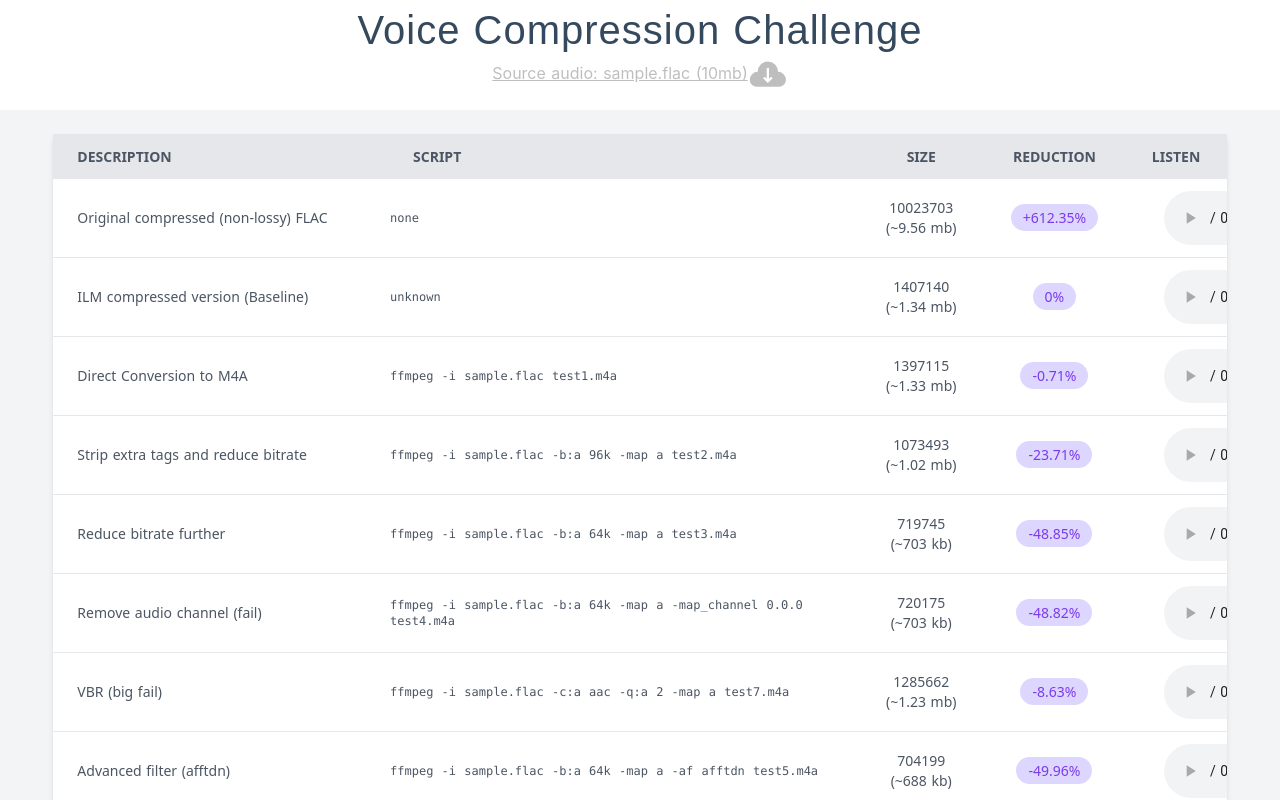
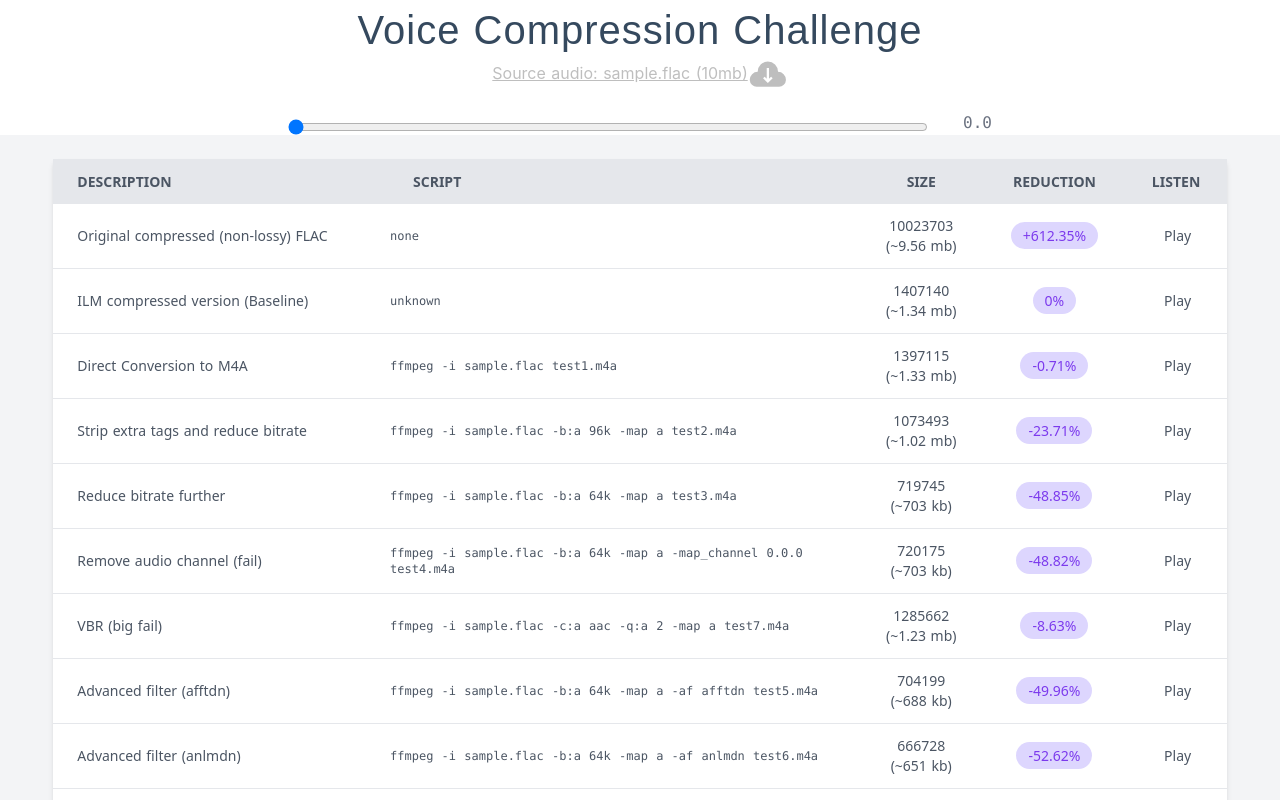
Before and after one commit to chadananda/compress-test, a Nuxt app: page / in a window 1280 px wide. Shown: the top 800 px of the page. Built offline with nearby package versions, Linux system fonts and the light colour scheme.

Commit message:
add time slider and play buttons for comparing samples

```diff
--- a/pages/index.vue
+++ b/pages/index.vue
@@ -10,6 +10,8 @@
         <img src="/download.svg" class="w-10 inline" /></a>
       </h3>
 
+      <input type="range" min="0" max="1270" v-model="startValue" class="align-bottom w-6/12" />
+      <span class="w-16 text-right inline-block font-mono text-gray-500">{{ startFrom }}</span>
 
 <!-- table -->
 <div class="overflow-x-hidden min-w-screen">
@@ -28,7 +30,7 @@
                         </thead>
                         <tbody class="text-gray-600 text-sm font-light">
                           <!-- repeating section  -->
-                            <tr v-for="(sample, index) in examples" :key="`sample-${index}`"
+                            <tr v-for="(sample, index) in examples" ref="sample" :key="index"
                             class="border-b border-gray-200 hover:bg-gray-100">
                                 <td class="py-3 px-6 text-left max-w-xs">
                                     <div class="flex items-center font-medium">
@@ -53,9 +55,10 @@
                                 <td class="py-3 px-6 text-center overflow-hidden">
                                     <div class="flex item-center justify-center">
                                         <div class="w-4 mr-2 transform hover:text-purple-500 hover:scale-110">
-                                            <audio class="" controls>
+                                            <audio ref="audio" :key="index">
                                                <source :src="sample.src">
                                             </audio>
+                                            <button class="playStop" v-on:click="playAudio" :data-index="index">Play</button>
                                         </div>
                                     </div>
                                 </td>
@@ -80,6 +83,7 @@ export default {
   data() {
     return {
       baseSize: 1407140,
+      startValue: 0,
       examples: [
         {desc: "Original compressed (non-lossy) FLAC", script: "none", size: 10023703, src:'sample.flac'},
 
@@ -144,6 +148,15 @@ export default {
       ],
     }
   },
+  computed: {
+    startFrom: {
+      get: function() {
+        let v = this.startValue / 10
+        if (this.startValue % 10 === 0) return v.toString() + '.0'
+        return v
+      }
+    }
+  },
   methods: {
     reduction(newSize) {
        let result = (((this.baseSize - newSize) / this.baseSize) * 100).toFixed(2) * -1
@@ -160,6 +173,19 @@ export default {
       }
 
     },
+    playAudio(event) {
+      let index = event.target.getAttribute('data-index')
+      if (this.$refs.audio) {
+        let audio = this.$refs.audio[index]
+        console.log(audio)
+        if (audio.paused == false) audio.pause()
+        else {
+          this.$refs.audio.forEach(e => e.pause())
+          audio.currentTime = this.startFrom
+          audio.play()
+        }
+      }
+    }
   }
 
 }
```
